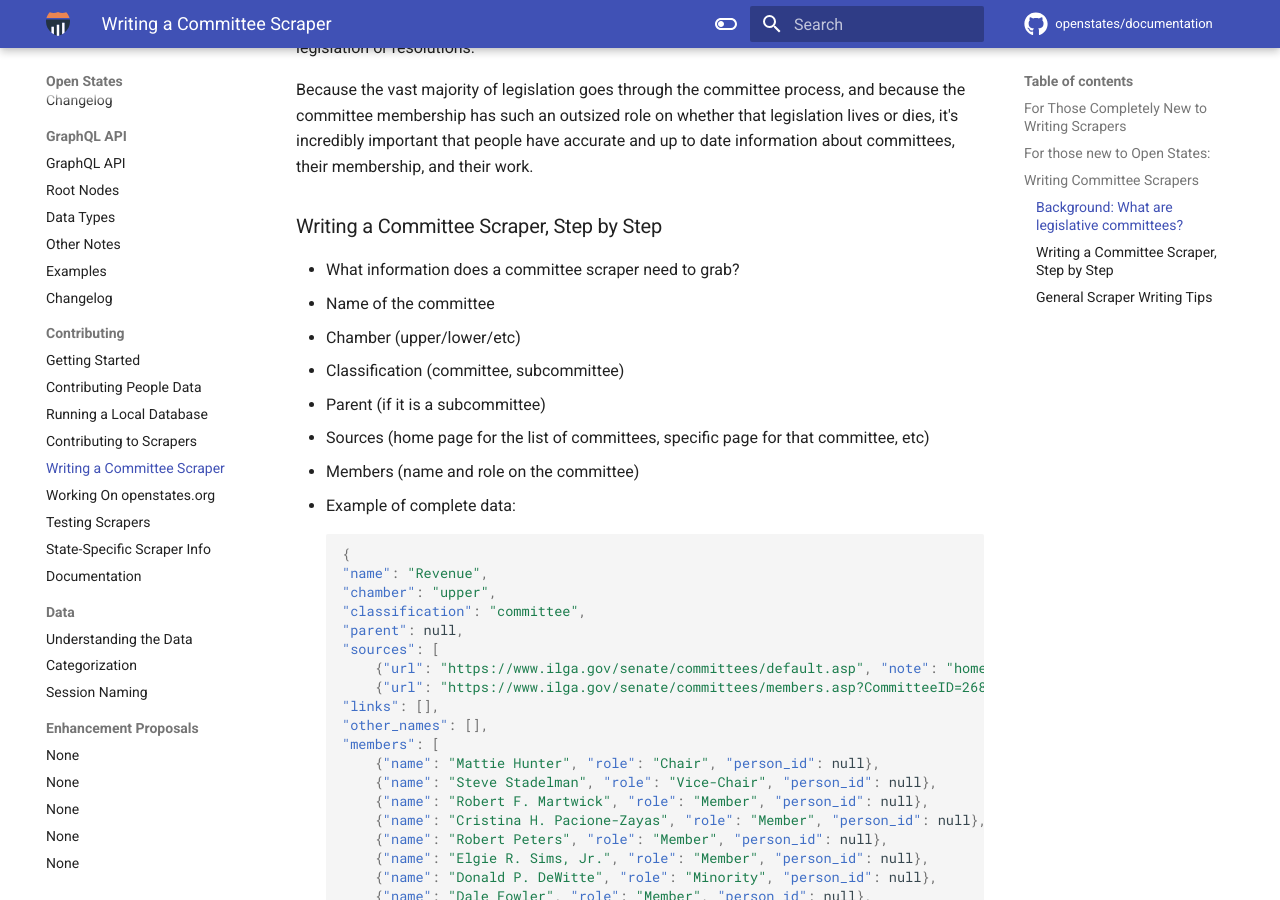
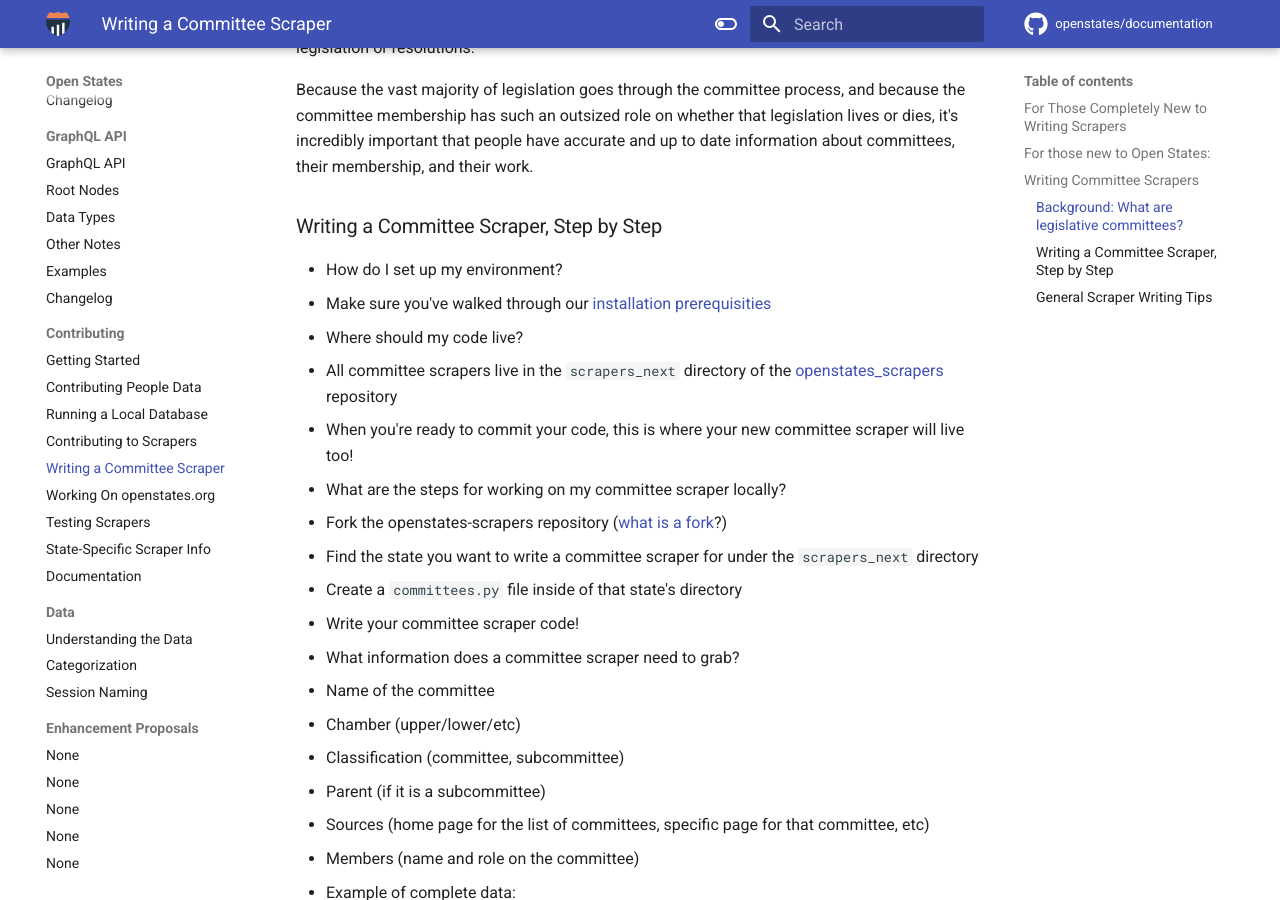
Before and after one commit to openstates/documentation, an MkDocs documentation site: the page built from docs/contributing/writing-a-committee-scraper.md, in a window 1280 px wide and 900 px high, scrolled down 1351 px. Built offline with MkDocs 1.6.1 and Material for MkDocs 9.7.7, drawn with Linux system fonts in a browser that asks for light colours; comment, search, counter and statistics services are not loaded.

Commit message:
adding environment setup, where to write code, etc

```diff
--- a/docs/contributing/writing-a-committee-scraper.md
+++ b/docs/contributing/writing-a-committee-scraper.md
@@ -33,6 +33,16 @@ Standing committees are permanent committees that are created at the beginning o
 Because the vast majority of legislation goes through the committee process, and because the committee membership has such an outsized role on whether that legislation lives or dies, it's incredibly important that people have accurate and up to date information about committees, their membership, and their work.
 
 ### Writing a Committee Scraper, Step by Step
+- How do I set up my environment?
+  - Make sure you've walked through our [installation prerequisities](https://docs.openstates.org/contributing/#installing-prerequisites)
+- Where should my code live?
+  - All committee scrapers live in the `scrapers_next` directory of the [openstates_scrapers](https://github.com/openstates/openstates-scrapers) repository
+  - When you're ready to commit your code, this is where your new committee scraper will live too!
+- What are the steps for working on my committee scraper locally?
+ 1. Fork the openstates-scrapers repository ([what is a fork](https://docs.github.com/en/get-started/quickstart/fork-a-repo#forking-a-repository)?)
+ 2. Find the state you want to write a committee scraper for under the `scrapers_next` directory
+ 3. Create a `committees.py` file inside of that state's directory
+ 4. Write your committee scraper code!
 - What information does a committee scraper need to grab?
   * Name of the committee
   * Chamber (upper/lower/etc)
```
